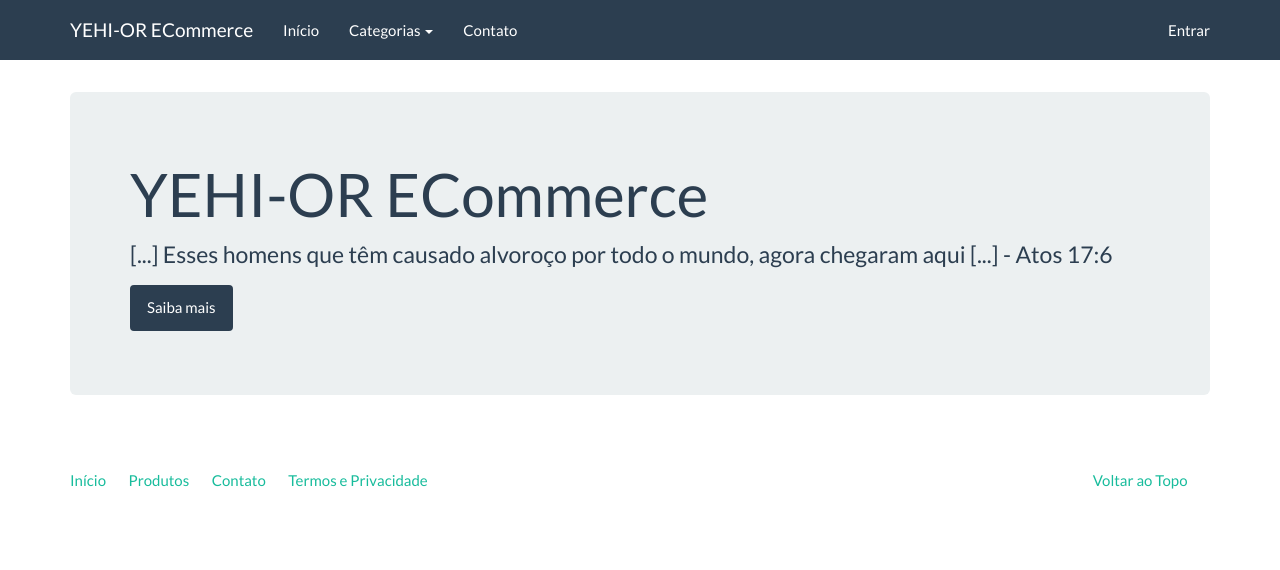
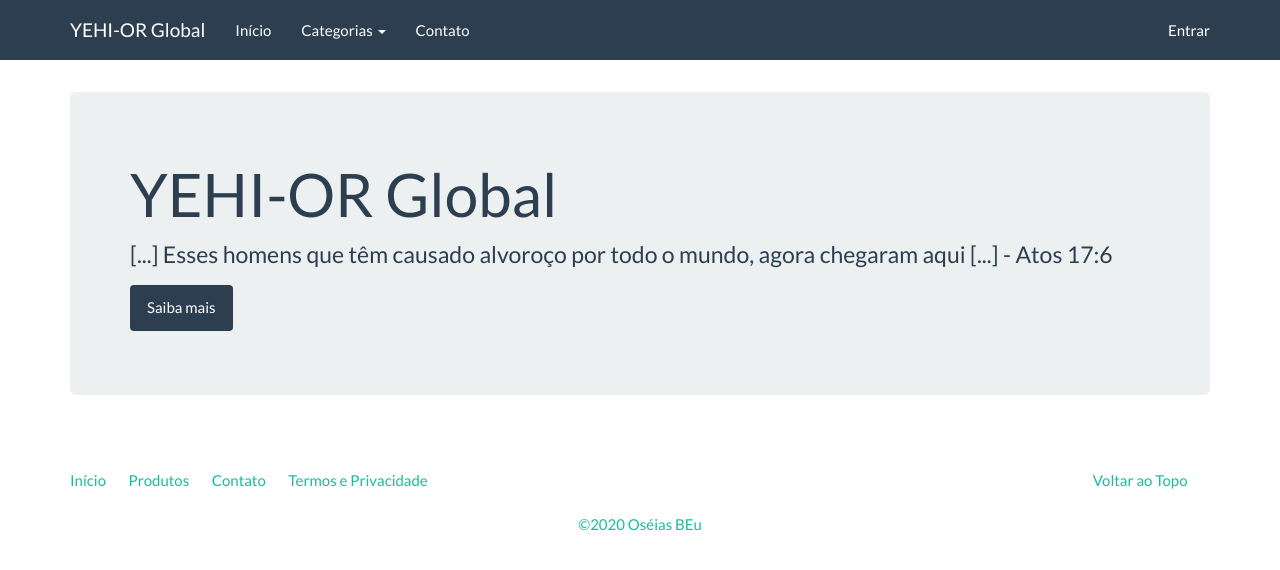
Before and after one commit to OseiasBeu/PyECom, a Django app: page / in a window 1280 px wide. Shown: the top 570 px of the page. Run offline with Django 3.2, Linux system fonts and the light colour scheme; data comes from the database, SQL or seed files in the repository; some libraries are stand-ins or nearby versions.

Commit message:
ALtera o nome e adicioan copy

```diff
--- a/core/templates/base.html
+++ b/core/templates/base.html
@@ -3,7 +3,7 @@
 <html lang="en">
 <head>
 	<meta charset="utf-8">
-	<title>YEHI-OR ECommerce</title>
+	<title>YEHI-OR Global</title>
 	<meta name="viewport" content="width=device-width, initial-scale=1">
   <link rel="icon" type="image/png" sizes="32x32" href="{% static 'assets/favicon-32x32.png' %}">
 	<meta http-equiv="X-UA-Compatible" content="IE=edge" />
@@ -14,7 +14,7 @@
     <div class="navbar navbar-default navbar-fixed-top">
       <div class="container">
         <div class="navbar-header">
-          <a href="{% url 'index' %}" class="navbar-brand">YEHI-OR ECommerce</a>
+          <a href="{% url 'index' %}" class="navbar-brand">YEHI-OR Global</a>
           <button class="navbar-toggle" type="button" data-toggle="collapse" data-target="#navbar-main">
             <span class="icon-bar"></span>
             <span class="icon-bar"></span>
@@ -64,9 +64,11 @@
 			    </ul>
 			  </div>
 			</div>
+      <center><p><a href="https://github.com/OseiasBeu/Portifolio/blob/master/README.md" target='black'>&copy;2020 Oséias BEu</a><p></center>
 		</footer>
 	</div>
 	<script src="https://code.jquery.com/jquery-1.10.2.min.js"></script>
     <script src="{% static 'assets/bootstrap.min.js' %}"></script>
+
 </body>
 </html>
--- a/core/templates/index.html
+++ b/core/templates/index.html
@@ -2,7 +2,7 @@
 {% block container %}
 
 <div class="jumbotron page-header">
-	<h1>YEHI-OR ECommerce</h1>
+	<h1>YEHI-OR Global</h1>
 	<p>[...] Esses homens que têm causado alvoroço por todo o mundo, agora chegaram aqui [...] - Atos 17:6</p>
 	<p><a class="btn btn-primary">Saiba mais</a></p>
   </div>
```
